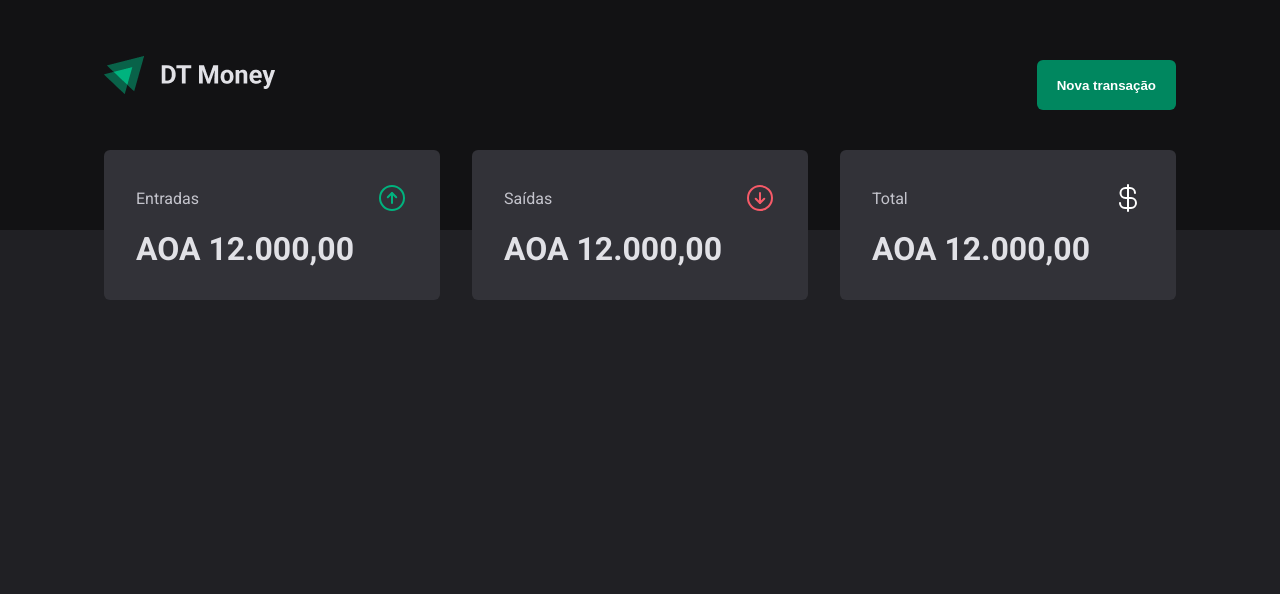
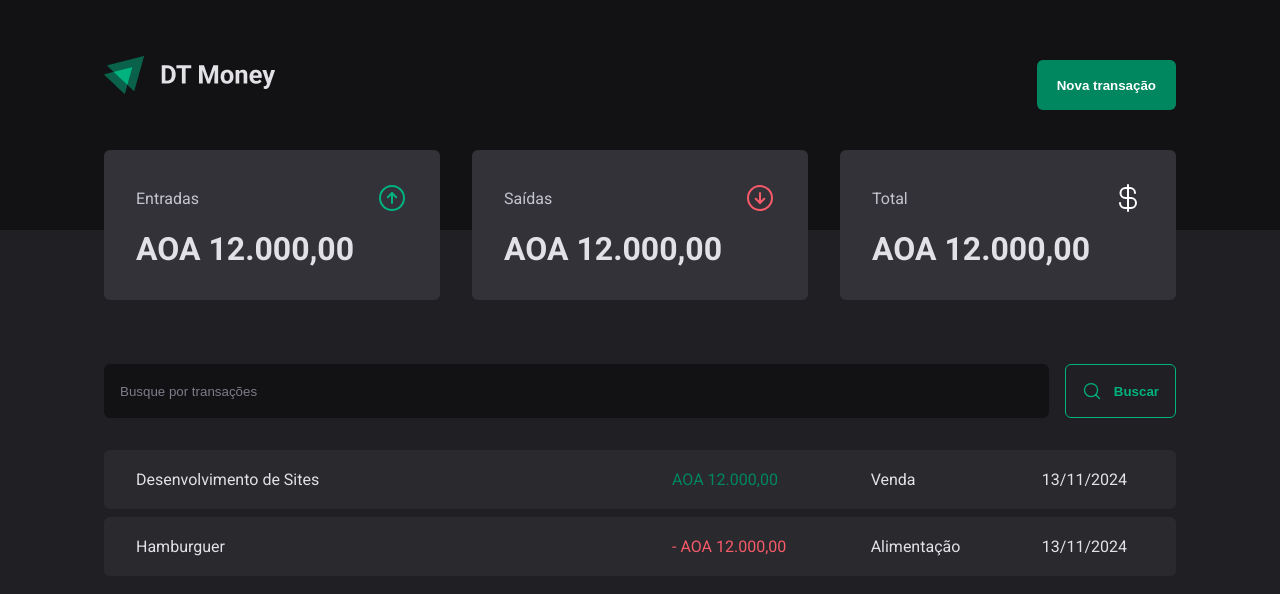
Before and after one commit to gabriel-corto/dt-money, a React (Vite) app: page / in a window 1280 px wide. Shown: the top 594 px of the page. Built offline with nearby package versions, Linux system fonts and the light colour scheme.

Commit message:
feat: create searchForm component

```diff
--- /dev/null
+++ b/src/pages/Transactions/components/SearchForm/index.tsx
@@ -0,0 +1,18 @@
+import { MagnifyingGlass } from "phosphor-react";
+import { SearchFormContainer } from "./style";
+
+export function SearchForm() {
+  return (
+    <SearchFormContainer>
+      <input
+        type="text"
+        placeholder="Busque por transações"
+      />
+
+      <button type="submit">
+        <MagnifyingGlass size={20} />
+        Buscar
+      </button>
+    </SearchFormContainer>
+  )
+}
--- /dev/null
+++ b/src/pages/Transactions/components/SearchForm/style.ts
@@ -0,0 +1,46 @@
+import styled from 'styled-components'
+
+export const SearchFormContainer = styled.form`
+  display: flex;
+  gap: 1rem;
+
+  input {
+    flex: 1;
+    border-radius: 6px;
+    border: 0;
+    background: ${(props) => props.theme['gray-900']};
+    color: ${(props) => props.theme['gray-300']};
+    padding: 1rem;
+
+    &::placeholder {
+      color: ${(props) => props.theme['gray-500']};
+    }
+  }
+
+  button {
+    display: flex;
+    align-items: center;
+    gap: 0.75rem;
+
+    border: 0;
+    padding: 1rem;
+    background: transparent;
+    border: 1px solid ${(props) => props.theme['green-300']};
+    color: ${(props) => props.theme['green-300']};
+    font-weight: bold;
+    border-radius: 6px;
+    cursor: pointer;
+
+    &:disabled {
+      opacity: 0.6;
+      cursor: not-allowed;
+    }
+
+    &:not(:disabled):hover {
+      background: ${(props) => props.theme['green-500']};
+      border-color: ${(props) => props.theme['green-500']};
+      color: ${(props) => props.theme.white};
+      transition: background-color 0.2s, color 0.2s, border-color 0.2s;
+    }
+  }
+`
--- a/src/pages/Transactions/index.tsx
+++ b/src/pages/Transactions/index.tsx
@@ -1,11 +1,43 @@
 import { Header } from "../../components/Header";
 import { Summary } from "../../components/Summary";
+import { SearchForm } from "./components/SearchForm";
+import { PriceHightLight, TransactionsContainer, TransactionsTable } from "./style";
 
 export function Transactions() {
   return (
     <div>
       <Header />
       <Summary />
+
+      <TransactionsContainer>
+        <SearchForm />
+
+        <TransactionsTable>
+          <tbody>
+            <tr>
+              <td width="50%">Desenvolvimento de Sites</td>
+              <td>
+                <PriceHightLight variant="income">
+                  AOA 12.000,00
+                </PriceHightLight>
+              </td>
+              <td>Venda</td>
+              <td>13/11/2024</td>
+            </tr>
+
+            <tr>
+              <td width="50%">Hamburguer</td>
+              <td>
+                <PriceHightLight variant="outcome">
+                  - AOA 12.000,00
+                </PriceHightLight>
+              </td>
+              <td>Alimentação</td>
+              <td>13/11/2024</td>
+            </tr>
+          </tbody>
+        </TransactionsTable>
+      </TransactionsContainer>
     </div>
   )
 }
--- a/src/pages/Transactions/style.ts
+++ b/src/pages/Transactions/style.ts
@@ -0,0 +1,37 @@
+import styled from 'styled-components'
+
+export const TransactionsContainer = styled.main`
+  width: 100%;
+  max-width: 1120px;
+  margin: 4rem auto 0;
+  padding: 0 1.5rem;
+`
+export const TransactionsTable = styled.table`
+  width: 100%;
+  border-collapse: separate;
+  border-spacing: 0 0.5rem;
+  margin-top: 1.5rem;
+
+  td {
+    padding: 1.25rem 2rem;
+    background: ${(props) => props.theme['gray-700']};
+
+    &:first-child {
+      border-top-left-radius: 6px;
+      border-bottom-left-radius: 6px;
+    }
+
+    &:last-child {
+      border-top-right-radius: 6px;
+      border-bottom-right-radius: 6px;
+    }
+  }
+`
+interface PriceHightLightProps {
+  variant: "income" | "outcome"
+}
+export const PriceHightLight = styled.span<PriceHightLightProps>`
+  color: ${(props) =>
+    props.variant == "income" ? props.theme['green-500']
+    : props.theme['red-300']};
+`
```
